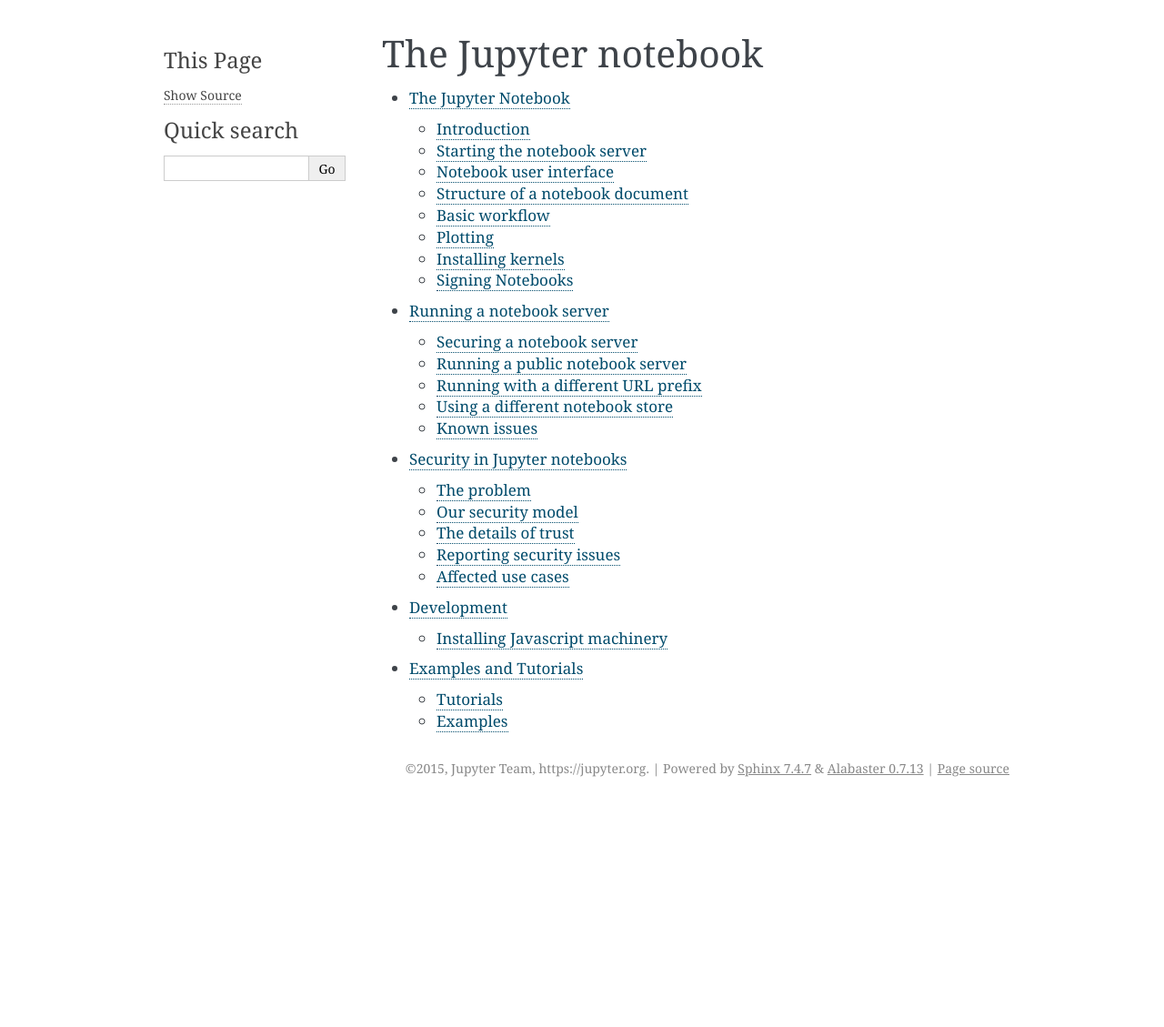
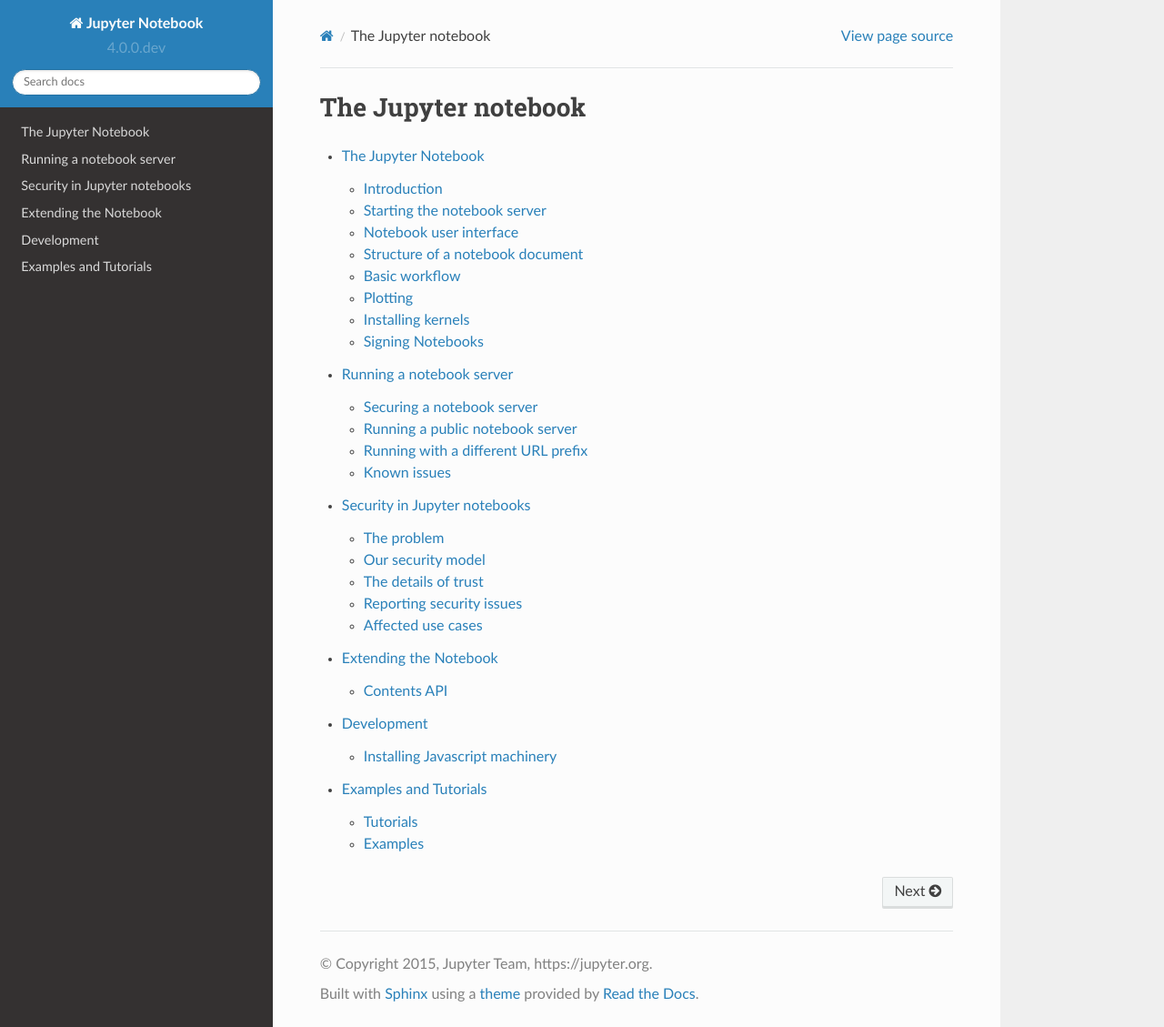
Before and after one commit to jupyter/nbclassic, a Sphinx documentation site: the page built from docs/source/index.rst, in a window 1280 px wide and 1129 px high. Shown: the whole window at 91% size. Built offline with Sphinx 7.4.7 and the Read the Docs theme 2.0.0, drawn with Linux system fonts in a browser that asks for light colours; pages that are not in the unit, such as notebooks, are missing from menus; some of the changed lines change nothing that is shown.

Commit message:
DOC: Initial work on Contents API docs.

```diff
--- a/docs/source/conf.py
+++ b/docs/source/conf.py
@@ -41,6 +41,7 @@
     'sphinx.ext.autodoc',
     'sphinx.ext.doctest',
     'sphinx.ext.intersphinx',
+    'sphinx.ext.autosummary',
 ]
 
 # Add any paths that contain templates here, relative to this directory.
@@ -120,7 +121,7 @@
 
 # The theme to use for HTML and HTML Help pages.  See the documentation for
 # a list of builtin themes.
-# html_theme = 'alabaster'
+html_theme = 'sphinx_rtd_theme'
 
 # Theme options are theme-specific and customize the look and feel of a theme
 # further.  For a list of options available for each theme, see the
--- /dev/null
+++ b/docs/source/extending.rst
@@ -0,0 +1,143 @@
+.. _extending:
+
+======================
+Extending the Notebook
+======================
+
+Certain subsystems of the notebook server are designed to be extended or
+overridden by users.  This document explains the abstractions presented by
+these systems and shows how to override the notebook's defaults with your own
+custom behavior.
+
+Contents API
+------------
+
+.. currentmodule:: notebook.services.contents
+
+The Jupyter Notebook web application provides a graphical user interface for
+creating, opening, renaming, and deleting files in a virtual filesystem.
+
+The :class:`ContentsManager<manager.ContentsManager>` class defines an abstract
+API for translating these interactions into operations on a particular storage
+medium. The default implementation,
+:class:`FileContentsManager<filemanager.FileContentsManager>`, uses the local
+filesystem of the server for storage: creating a notebook in the browser
+creates a file on disk, deleting a notebook in the browser deletes a file on
+disk, and renaming a file in the browser moves a file on disk.
+
+Data Model
+^^^^^^^^^^
+
+.. currentmodule:: notebook.services.contents.manager
+
+API Paths
+'''''''''
+.. _apipaths:
+
+ContentsManager methods represent the locations of filesystem resources as
+**API-style paths**.  Such paths are interpreted as relative to the root
+directory of the notebook server.  For compatibility across systems, the
+following guarantees are made:
+
+* Paths are always ``unicode``, not ``bytes``.
+* Paths are not URL-escaped.
+* Paths are always forward-slash (/) delimited, even on Windows.
+* Leading and trailing slashes are stripped.  For example, ``/foo/bar/buzz/``
+  becomes ``foo/bar/buzz``.
+* The root directory is represented with the empty string.
+
+Filesystem Entities
+'''''''''''''''''''
+.. _notebook models:
+
+ContentsManager methods represent virtual filesystem entities as dictionaries,
+which we refer to as **models**.
+
+Models may contain the following entries:
+
++--------------------+-----------+------------------------------+
+| Key                | Type      |Info                          |
++====================+===========+==============================+
+|**name**            |unicode    |Basename of the entity.       |
++--------------------+-----------+------------------------------+
+|**path**            |unicode    |Full                          |
+|                    |           |(:ref:`API-style<apipaths>`)  |
+|                    |           |path to the entity.           |
++--------------------+-----------+------------------------------+
+|**type**            |unicode    |The entity type. One of       |
+|                    |           |``"notebook"``, ``"file"`` or |
+|                    |           |``"directory"``.              |
++--------------------+-----------+------------------------------+
+|**created**         |unicode    |Creation date of the entity,  |
+|                    |           |as ISO-8601 string.           |
+|                    |           |                              |
++--------------------+-----------+------------------------------+
+|**last_modified**   |unicode    |Last modified date of the     |
+|                    |           |entity, as ISO-8601 string.   |
+|                    |           |                              |
++--------------------+-----------+------------------------------+
+|**content**         |variable   |The "content" of the entity.  |
+|                    |           |(:ref:`See                    |
+|                    |           |Below<modelcontent>`)         |
++--------------------+-----------+------------------------------+
+|**mimetype**        |unicode or |The mimetype of ``"content"``,|
+|                    |``None``   |if any.  (:ref:`See           |
+|                    |           |Below<modelcontent>`)         |
++--------------------+-----------+------------------------------+
+|**format**          |unicode or |The format of ``"content"``,  |
+|                    |``None``   |if any. (:ref:`See            |
+|                    |           |Below<modelcontent>`)         |
++--------------------+-----------+------------------------------+
+
+.. _modelcontent:
+
+The **"content"** field
+
+In certain circumstances, we may not need the full content of an entity to
+complete a Contents API request.  require the full content of a filesystem
+entity.  For example, if we want to list the entries in directory ""foo/bar",
+we don't want to include the data stored in each file
+
+A sample model looks as follows:
+
+.. sourcecode:: python
+
+   {
+       "name": "My Notebook.ipynb",
+       "path": "foo/bar/My Notebook.ipynb",
+       "type": "notebook",
+       "writable": "true",
+       "created": "2013-10-01T14:22:36.123456+00:00",
+       "last_modified": "2013-10-02T11:29:27.616675+00:00",
+       "mimetype": None,
+       "content": None,
+       "format": None,
+   }
+
+Writing a Custom ContentsManager
+^^^^^^^^^^^^^^^^^^^^^^^^^^^^^^^^
+
+Required Methods
+''''''''''''''''
+
+A minimal complete implementation of a custom
+:class:`ContentsManager<manager.ContentsManager>` must implement the following
+methods:
+
+.. autosummary::
+   ContentsManager.get
+   ContentsManager.save
+   ContentsManager.delete_file
+   ContentsManager.rename_file
+   ContentsManager.file_exists
+   ContentsManager.dir_exists
+   ContentsManager.is_hidden
+
+Testing
+'''''''
+.. currentmodule:: notebook.services.contents.tests
+
+:mod:`notebook.services.contents.tests` includes several test suites written
+against the abstract Contents API.  This means that an excellent way to test a
+new ContentsManager subclass is to subclass our tests (**!**) to make them use
+your ContentsManager.
--- a/docs/source/index.rst
+++ b/docs/source/index.rst
@@ -9,5 +9,6 @@
     config
     public_server
     security
+    extending
     development
     examples/Notebook/Examples and Tutorials Index
--- a/docs/source/public_server.rst
+++ b/docs/source/public_server.rst
@@ -132,28 +132,6 @@
     c.NotebookApp.base_url = '/ipython/'
     c.NotebookApp.webapp_settings = {'static_url_prefix':'/ipython/static/'}
 
-Using a different notebook store
---------------------------------
-
-By default, the notebook server stores the notebook documents that it saves as
-files in the working directory of the notebook server, also known as the
-``notebook_dir``. This  logic is implemented in the
-:class:`FileNotebookManager` class. However, the server can be configured to
-use a different notebook manager class, which can
-store the notebooks in a different format.
-
-The bookstore_ package currently allows users to store notebooks on Rackspace
-CloudFiles or OpenStack Swift based object stores.
-
-Writing a notebook manager is as simple as extending the base class
-:class:`NotebookManager`. The simple_notebook_manager_ provides a great example
-of an in memory notebook manager, created solely for the purpose of
-illustrating the notebook manager API.
-
-.. _bookstore: https://github.com/rgbkrk/bookstore
-
-.. _simple_notebook_manager: https://github.com/khinsen/simple_notebook_manager
-
 Known issues
 ------------
 
```
